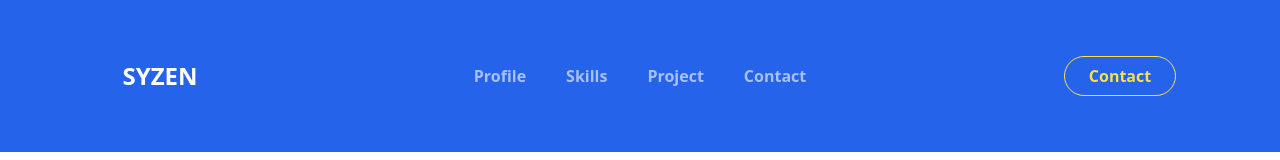
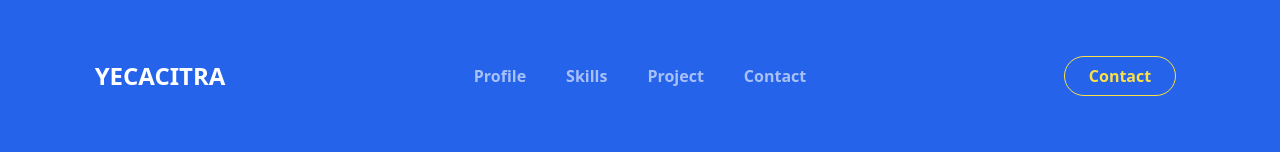
Before and after one commit to yeticitraaprilianti/pbo, a React (Create React App) app: page / in a window 1280 px wide. Shown: the top 160 px of the page. Built offline with nearby package versions, Linux system fonts and the light colour scheme.

Commit message:
second commit

```diff
--- a/package.json
+++ b/package.json
@@ -8,7 +8,7 @@
     "@testing-library/user-event": "^13.5.0",
     "react": "^17.0.2",
     "react-dom": "^17.0.2",
-    "react-scripts": "5.0.0",
+    "react-scripts": "^5.0.0",
     "web-vitals": "^2.1.3"
   },
   "scripts": {
--- a/src/App.js
+++ b/src/App.js
@@ -6,7 +6,7 @@ function App() {
     <div className="navbar bg-blue-600">
       <div className="container flex mx-auto items-center">
         <div className="w-3/12">
-          <div className="logo text-white text-2xl text-center uppercase font-semibold ">Syzen</div>
+          <div className="logo text-white text-2xl text-center uppercase font-semibold ">Yecacitra</div>
         </div>
         <div className="w-6/12">
           <div className="nav text-center">
```
Also changed, not shown: 1 other file (tests, documents, lock files or other folders).
